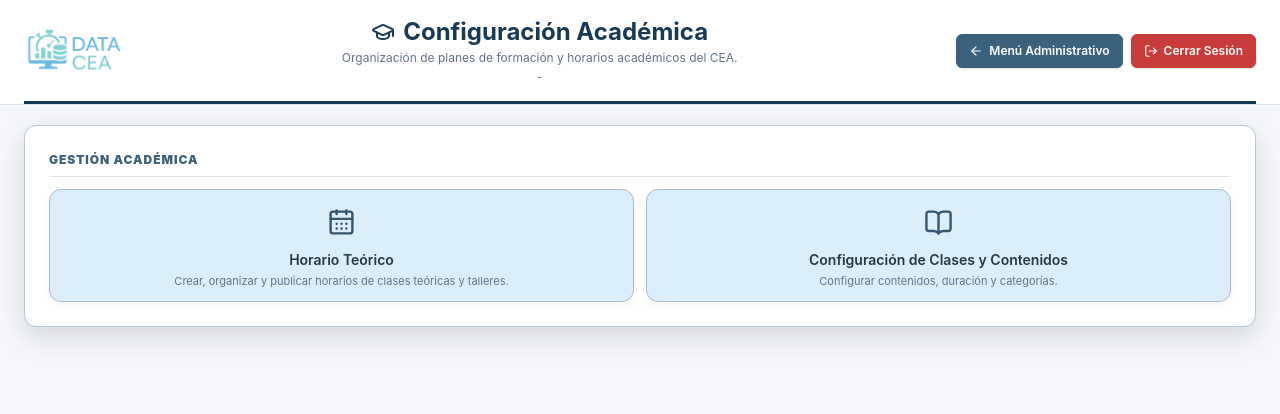
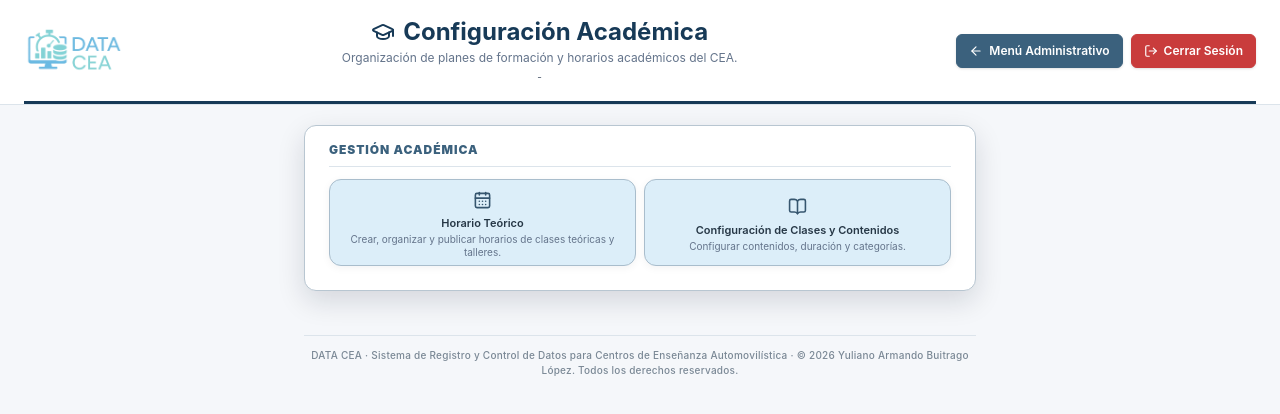
Before and after one commit to YulianoB/DATA-CEA, a Next.js app: page /admin/configuracion-academica in a window 1280 px wide. Shown: the top 414 px of the page. Built offline with nearby package versions, Linux system fonts and the light colour scheme; sample sign-in values are in the browser's storage.

Commit message:
style(configuracion-academica): igualar contenedor compacto y pie a consultas

```diff
--- a/app/admin/configuracion-academica/page.jsx
+++ b/app/admin/configuracion-academica/page.jsx
@@ -9,6 +9,8 @@ const grupos = [
     id: 'gestion-academica',
     titulo: 'Gestión académica',
     columnas: 2,
+    compacta: true,
+    compactaAlta: true,
     opciones: [
       {
         id: 'horarios',
@@ -35,11 +37,13 @@ export default function ConfiguracionAcademicaPage() {
       subtitulo="Organización de planes de formación y horarios académicos del CEA."
       iconoTitulo={GraduationCap}
       grupos={grupos}
+      anchoContenido="720px"
       mostrarRegresar
       rutaRegreso="/admin"
       textoRegreso="Menú Administrativo"
       mostrarCerrarSesion
       contenedorTarjetas
+      mostrarPie
     />
   )
 }
```
